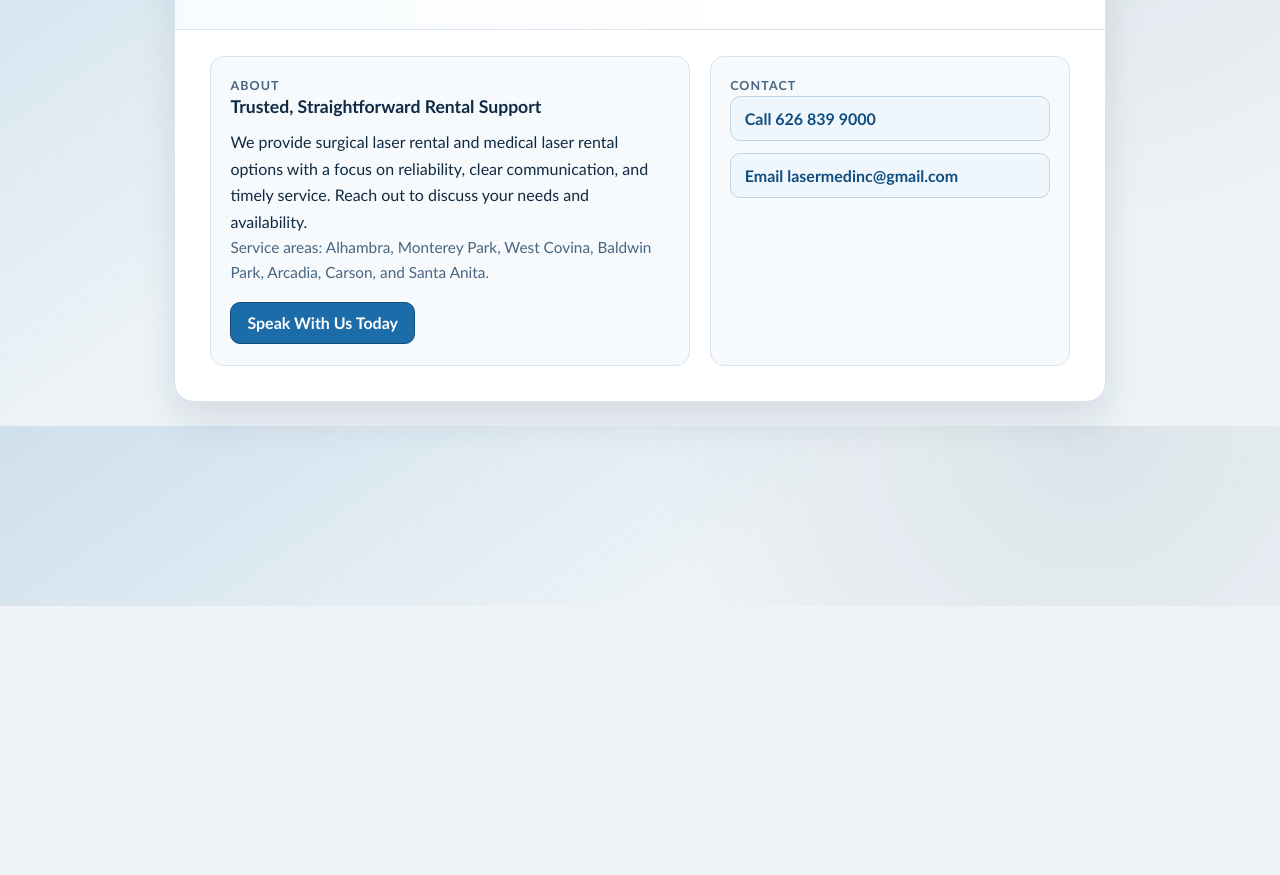
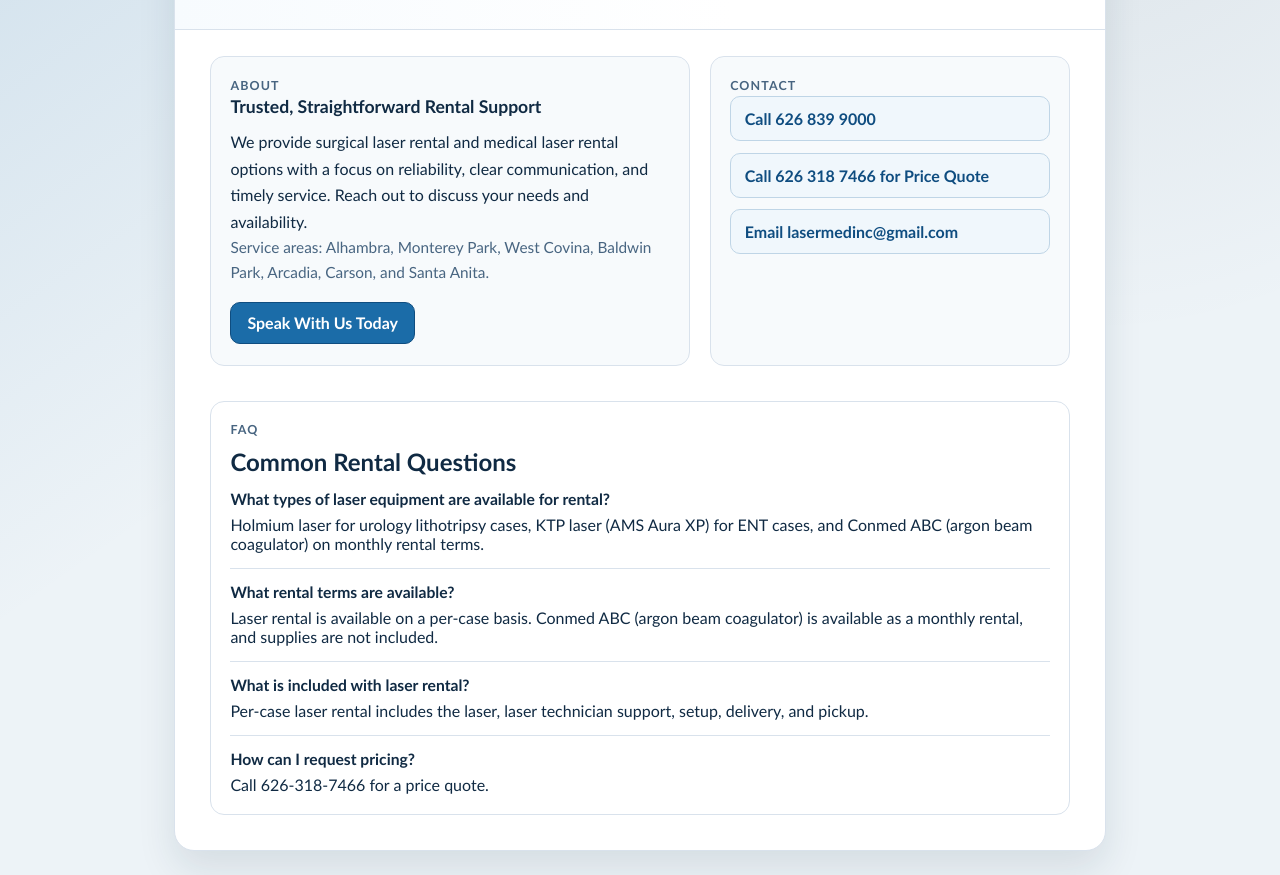
Before and after one commit to alvinyu2003/lasermedinc, a plain HTML site: page index.html in a window 1280 px wide. Shown: the part 194-1069 px from the top of the page. Before the commit the page ends 800 px from the top, so only its background shows below. Drawn offline with Linux system fonts and the light colour scheme.

Commit message:
Add FAQ content and quote contact details

```diff
--- a/index.html
+++ b/index.html
@@ -59,6 +59,46 @@
               "Santa Anita, California"
             ],
             "availableLanguage": "en"
+          }
+        ]
+      }
+    </script>
+    <script type="application/ld+json">
+      {
+        "@context": "https://schema.org",
+        "@type": "FAQPage",
+        "mainEntity": [
+          {
+            "@type": "Question",
+            "name": "What types of laser equipment are available for rental?",
+            "acceptedAnswer": {
+              "@type": "Answer",
+              "text": "Holmium laser for urology lithotripsy cases, KTP laser (AMS Aura XP) for ENT cases, and Conmed ABC argon beam coagulator on monthly rental terms."
+            }
+          },
+          {
+            "@type": "Question",
+            "name": "What rental terms are available?",
+            "acceptedAnswer": {
+              "@type": "Answer",
+              "text": "Laser rental is available on a per-case basis. Conmed ABC (argon beam coagulator) is available as a monthly rental, and supplies are not included."
+            }
+          },
+          {
+            "@type": "Question",
+            "name": "What is included with laser rental?",
+            "acceptedAnswer": {
+              "@type": "Answer",
+              "text": "Per-case laser rental includes the laser, laser technician support, setup, delivery, and pickup."
+            }
+          },
+          {
+            "@type": "Question",
+            "name": "How can I request pricing?",
+            "acceptedAnswer": {
+              "@type": "Answer",
+              "text": "Call 626-318-7466 for a price quote."
+            }
           }
         ]
       }
@@ -159,6 +199,39 @@
         font-size: 0.96rem;
       }
 
+      .faq {
+        margin: 0 2.2rem 2.2rem;
+        border: 1px solid var(--line);
+        border-radius: 14px;
+        background: #ffffff;
+        padding: 1.2rem;
+      }
+
+      .faq h2 {
+        margin: 0 0 0.9rem;
+      }
+
+      .faq-item {
+        border-top: 1px solid var(--line);
+        padding-top: 0.9rem;
+        margin-top: 0.9rem;
+      }
+
+      .faq-item:first-of-type {
+        border-top: 0;
+        padding-top: 0;
+        margin-top: 0;
+      }
+
+      .faq-item h3 {
+        margin: 0 0 0.45rem;
+        font-size: 0.98rem;
+      }
+
+      .faq-item p {
+        margin: 0;
+      }
+
       .section-label {
         color: var(--muted);
         font-size: 0.78rem;
@@ -220,6 +293,10 @@
           grid-template-columns: 1fr;
           padding: 1.2rem 1.3rem 1.4rem;
         }
+
+        .faq {
+          margin: 0 1.3rem 1.4rem;
+        }
       }
     </style>
   </head>
@@ -255,8 +332,45 @@
           <aside class="panel contact" aria-label="Contact information">
             <p class="section-label">Contact</p>
             <a href="tel:+16268399000" aria-label="Call Laser Medical Services Inc at 626 839 9000">Call 626 839 9000</a>
+            <a href="tel:+16263187466" aria-label="Call Laser Medical Services Inc for pricing at 626 318 7466">Call 626 318 7466 for Price Quote</a>
             <a href="mailto:lasermedinc@gmail.com" aria-label="Email Laser Medical Services Inc at lasermedinc@gmail.com">Email lasermedinc@gmail.com</a>
           </aside>
+        </section>
+
+        <section class="faq" aria-label="Frequently asked questions">
+          <p class="section-label">FAQ</p>
+          <h2>Common Rental Questions</h2>
+
+          <article class="faq-item">
+            <h3>What types of laser equipment are available for rental?</h3>
+            <p>
+              Holmium laser for urology lithotripsy cases, KTP laser (AMS Aura
+              XP) for ENT cases, and Conmed ABC (argon beam coagulator) on
+              monthly rental terms.
+            </p>
+          </article>
+
+          <article class="faq-item">
+            <h3>What rental terms are available?</h3>
+            <p>
+              Laser rental is available on a per-case basis. Conmed ABC (argon
+              beam coagulator) is available as a monthly rental, and supplies
+              are not included.
+            </p>
+          </article>
+
+          <article class="faq-item">
+            <h3>What is included with laser rental?</h3>
+            <p>
+              Per-case laser rental includes the laser, laser technician
+              support, setup, delivery, and pickup.
+            </p>
+          </article>
+
+          <article class="faq-item">
+            <h3>How can I request pricing?</h3>
+            <p>Call 626-318-7466 for a price quote.</p>
+          </article>
         </section>
       </main>
     </div>
```
